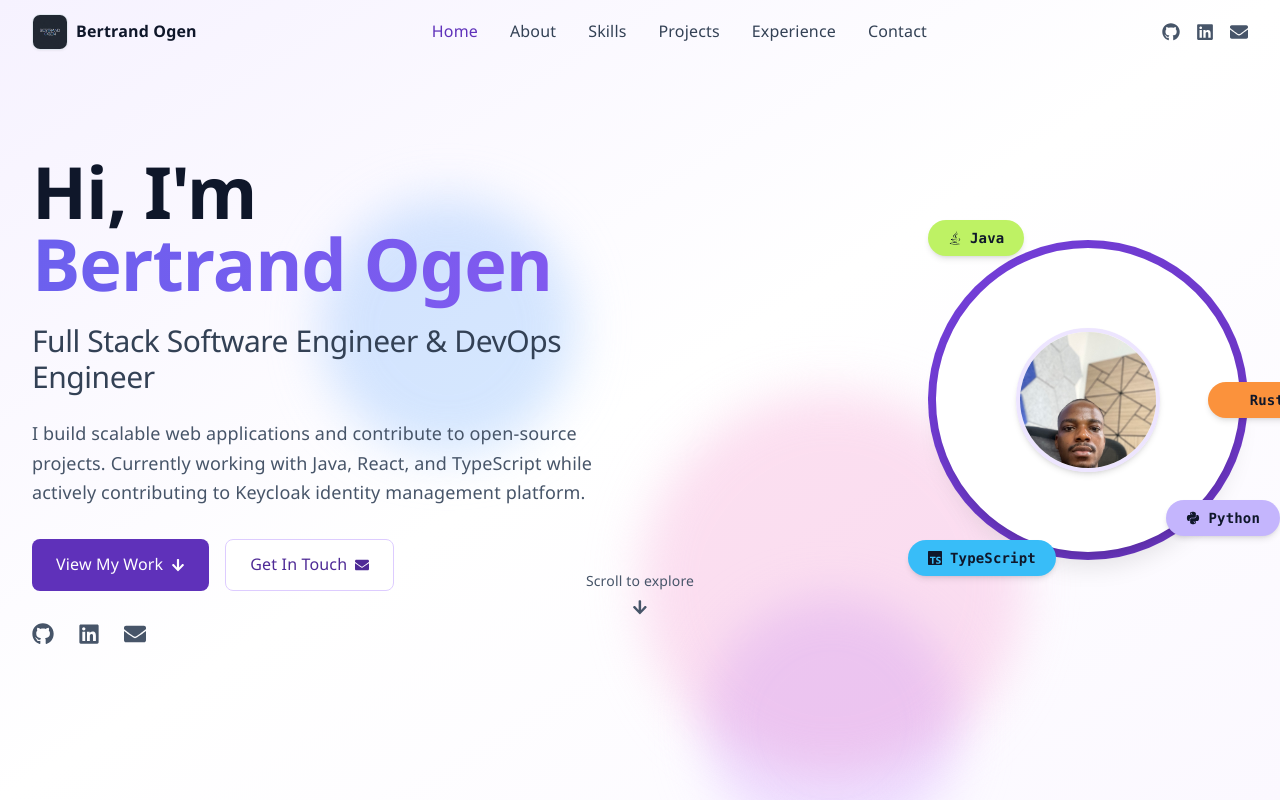
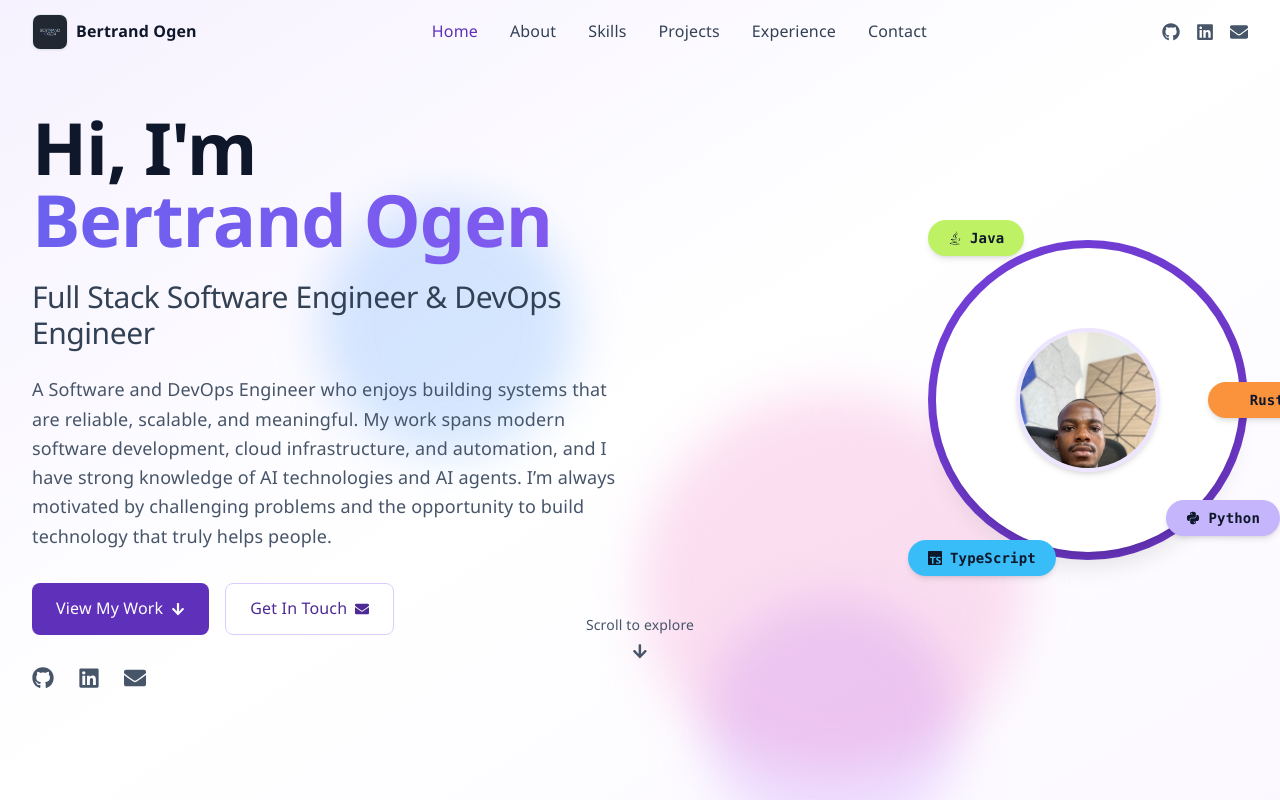
Before and after one commit to Ogenbertrand/portfolio, a React (Vite) app: page / in a window 1280 px wide. Shown: the top 800 px of the page. Built offline with nearby package versions, Linux system fonts and the light colour scheme; some icons are missing.

Commit message:
update my discription

```diff
--- a/src/components/sections/Hero.tsx
+++ b/src/components/sections/Hero.tsx
@@ -53,9 +53,10 @@ const Hero = () => {
                 transition={{ duration: 0.8, delay: 0.6 }}
                 className="text-lg text-gray-600 max-w-2xl leading-relaxed"
               >
-                I build scalable web applications and contribute to open-source projects.
-                Currently working with Java, React, and TypeScript while actively contributing
-                to Keycloak identity management platform.
+              A Software and DevOps Engineer who enjoys building systems that are reliable, scalable, and meaningful.
+
+              My work spans modern software development, cloud infrastructure, and automation, and I have strong knowledge of AI technologies and AI agents.
+              I’m always motivated by challenging problems and the opportunity to build technology that truly helps people.
               </motion.p>
             </motion.div>
 
```
